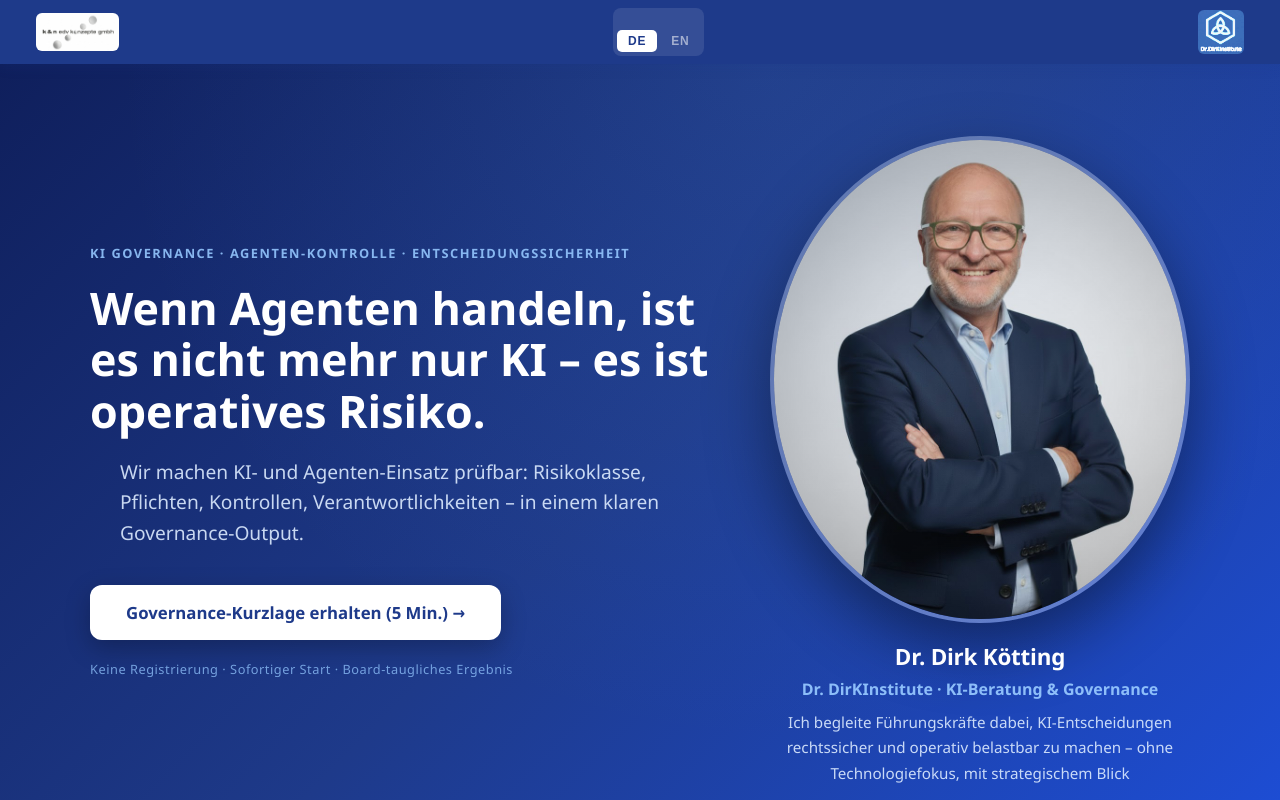
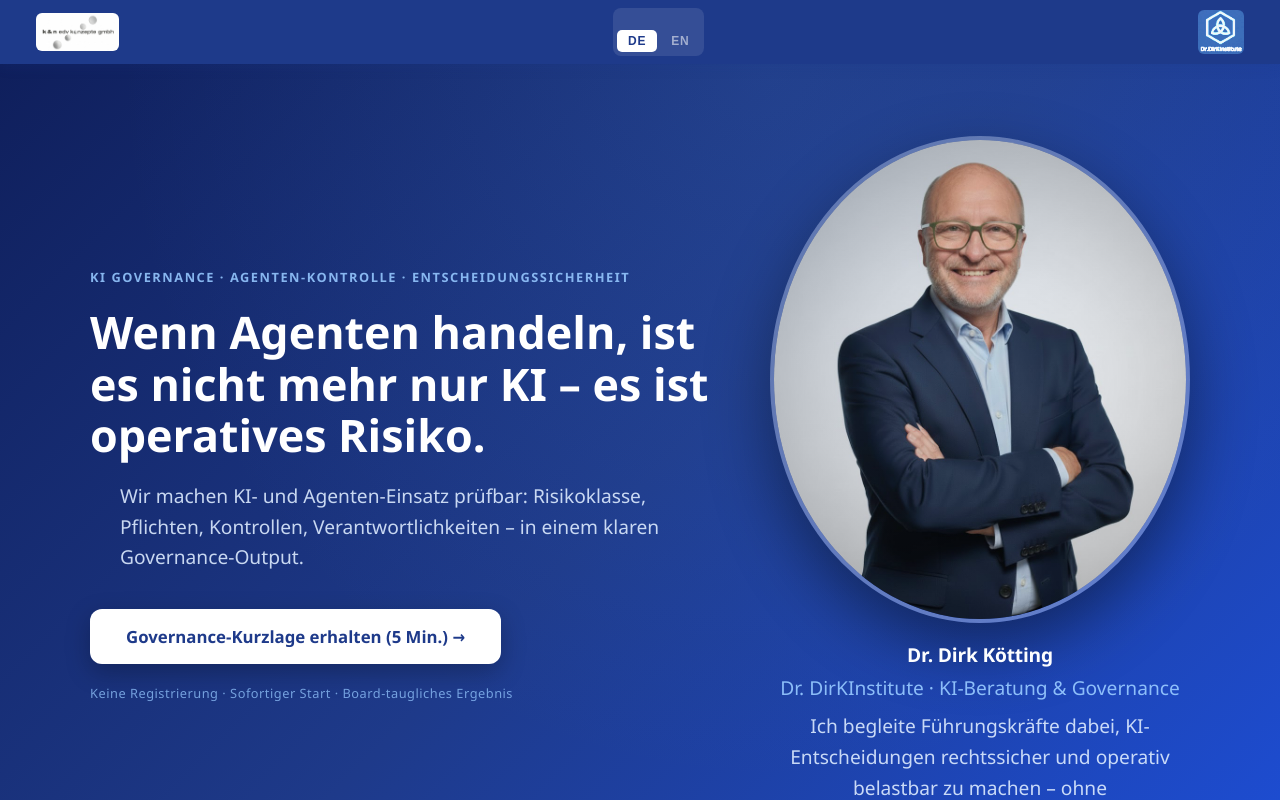
Before and after one commit to Dkoetting/access-hub, a Next.js app: page / in a window 1280 px wide. Shown: the top 800 px of the page. Built offline with nearby package versions, Linux system fonts and the light colour scheme.

Commit message:
Hero caption: gleiche Schriftgröße wie heroSub (clamp 1–1.2rem)

```diff
--- a/src/app/landing.module.css
+++ b/src/app/landing.module.css
@@ -161,22 +161,22 @@
 }
 
 .heroPortraitName {
-  font-size: 1.4rem;
+  font-size: clamp(1rem, 2vw, 1.2rem);
   font-weight: 800;
   color: #fff;
   letter-spacing: -0.01em;
 }
 
 .heroPortraitSlogan {
-  font-size: 1rem;
+  font-size: clamp(1rem, 2vw, 1.2rem);
   color: rgba(147,197,253,0.95);
-  font-weight: 600;
+  font-weight: 500;
 }
 
 .heroPortraitDesc {
-  font-size: 0.95rem;
+  font-size: clamp(1rem, 2vw, 1.2rem);
   color: rgba(219,234,254,0.9);
-  line-height: 1.65;
+  line-height: 1.6;
   margin: 4px 0 0;
 }
 
```
